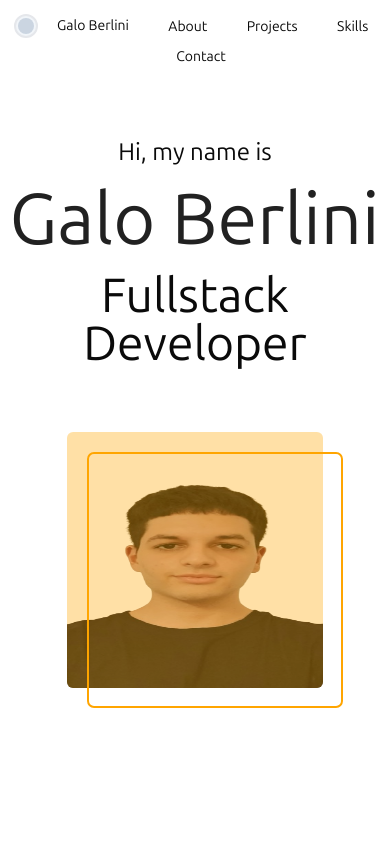
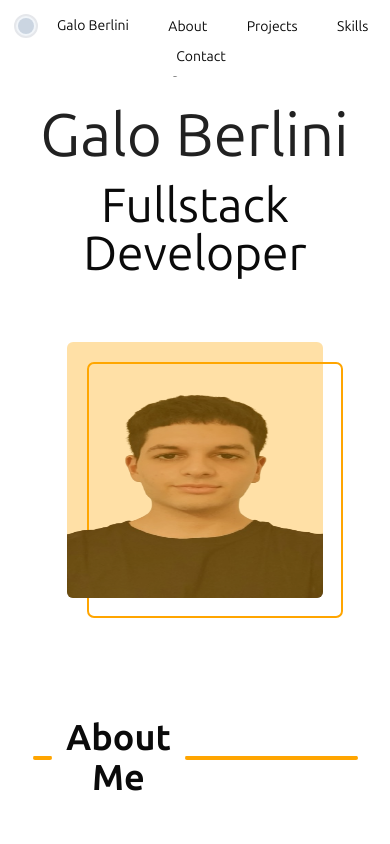
Before and after one commit to Galoberlini/personal-portfolio, a Next.js app: page / in a window 390 px wide. Shown: the top 844 px of the page. Built offline with nearby package versions, Linux system fonts and the light colour scheme.

Commit message:
Avance responsiveness, ahora testeo lo implementado y en caso de que funcione todo faltaria skillsCard nomas

```diff
--- a/app/components/pageSections/contact/contactInfo.tsx
+++ b/app/components/pageSections/contact/contactInfo.tsx
@@ -42,7 +42,7 @@ export default function ContactInfo({ contactData }: { contactData: ContactData
                 {contactData.title}
             </p>
             {contactData.dataSections.map((section, index) => (
-            <div className="flex flex-row items-end ml-5 mt-3" key={index}>
+            <div className="flex flex-row ml-5 mt-3" key={index}>
                 {section.svg}
                 {!section.link ?(
                 <>
--- a/app/components/pageSections/hero.tsx
+++ b/app/components/pageSections/hero.tsx
@@ -21,15 +21,13 @@ export function Hero(){
 
         const imageSequence: AnimationSequence = [
             ["#background", {opacity: 0.35},{duration:0.3,at: 1.25}],
-            ["#svg", {x:0, y:0,zIndex: 20},{duration:0.3,at: "<"}],
+            ["#svg", {x:0, y:0, opacity:1},{duration:0.3,at: "<"}],
             ["#img", {x:0, y:0},{duration:0.3,at: "<"}]
         ]
 
         const heroAnimation = async () => {
             await animate([
                 ["#background", { opacity: 0 }, { duration: 0 }],
-                ["#svg", { x: -10, y: -10, zIndex: 20 }, { duration: 0 }],
-                ["#img", { x: 10, y: 10, zIndex: -10 }, { duration: 0 }],
                 ["#herotext1", { opacity: 0 }, { duration: 0 }],
                 ["#herotext3", { opacity: 0 }, { duration: 0 }]
             ]);
@@ -53,7 +51,7 @@ export function Hero(){
     }
 
     return (
-        <section id="Hero" ref={scope} className="hero lg:flex-row lg:gap-20 xs:max-[410px]:pt-[5rem] lg:pt-0 lg:pb-6">
+        <section id="Hero" ref={scope} className="hero lg:flex-row lg:gap-20 xs:max-[410px]:pt-[rem] lg:pt-0 lg:pb-6">
             <motion.div id="imageContainer"
             key="HeroImg"
             onHoverStart={() => handleHoverStart()}
@@ -66,12 +64,12 @@ export function Hero(){
                 viewBox="0 0 258 258"
                 fill="none"
                 xmlns="http://www.w3.org/2000/svg"
-                initial={{ x: -10, y: -10, zIndex: 20 }}
+                initial={{ x: -10, y: -10, opacity:0}}
                 className="absolute inset-5 z-0 stroke-current text-primary">
                     <rect x="1" y="1" width="256" height="256" stroke="currentColor" strokeWidth="2" fill="none" rx="6" ry="6" />
                 </motion.svg>
                 <motion.div id="img"
-                initial={{ x: 10, y: 10, zIndex: -10 }}
+                initial={{ x: 10, y: 10}}
                 className="w-full h-full rounded-md z-20">
                     <Image
                         src="/images/PictureWithoutBackground.png"
--- a/app/components/pageSections/projects/slideShow.tsx
+++ b/app/components/pageSections/projects/slideShow.tsx
@@ -65,7 +65,7 @@ export default function SlideShow({project, direction, handler}: SlideShowProps)
                 animate="center"
                 exit="exit"
                 layoutId={`${project}project`}
-                className="w-full h-full max-w-[100%] object-cover rounded-md"
+                className="w-full h-full object-cover rounded-md"
                 transition={{
                     x: { type: "spring", stiffness: 300, damping: 30 },
                     opacity: { duration: 0.2 }
--- a/app/globals.css
+++ b/app/globals.css
@@ -60,6 +60,7 @@ h3 {
 
 
 .hero {
+  position: relative;
   display: flex;
   flex-direction: column-reverse;
   width: auto;
@@ -118,3 +119,9 @@ h3 {
     max-width: 1280px;
   }
 }
+
+@media (min-height: 800px){
+  .hero{
+    min-height: 80vh;
+  }
+}
--- a/app/utils/animations.tsx
+++ b/app/utils/animations.tsx
@@ -51,7 +51,7 @@ function CursorBlinker() {
     }, [count]);
 
     return (
-      <h1 className="text-text text-center text-7xl lg:text-8xl opacity-90">
+      <h1 className="text-text text-center text-6xl lg:text-8xl opacity-90">
         <motion.span>{displayText}</motion.span>
         <CursorBlinker/>
       </h1>
```
